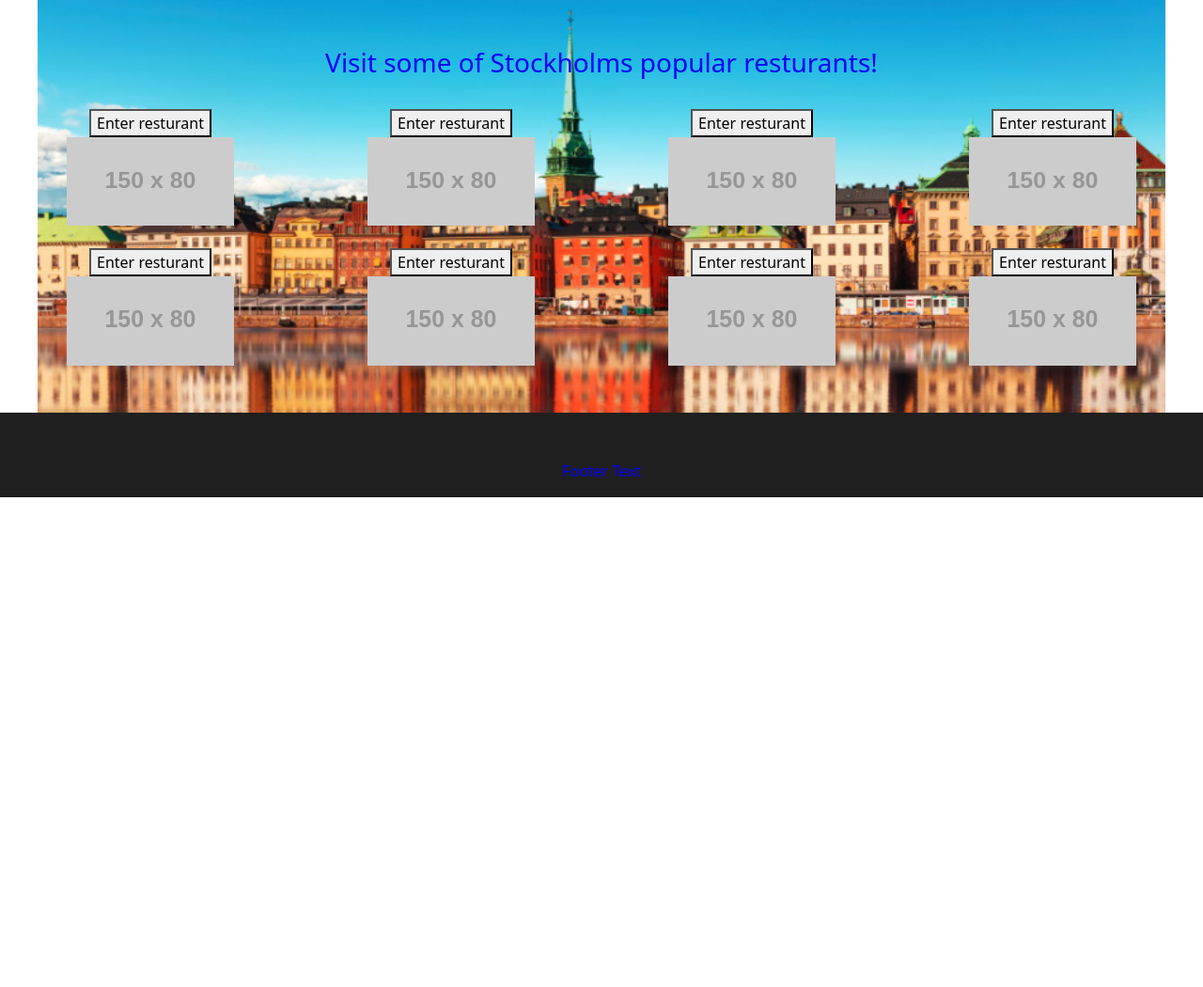
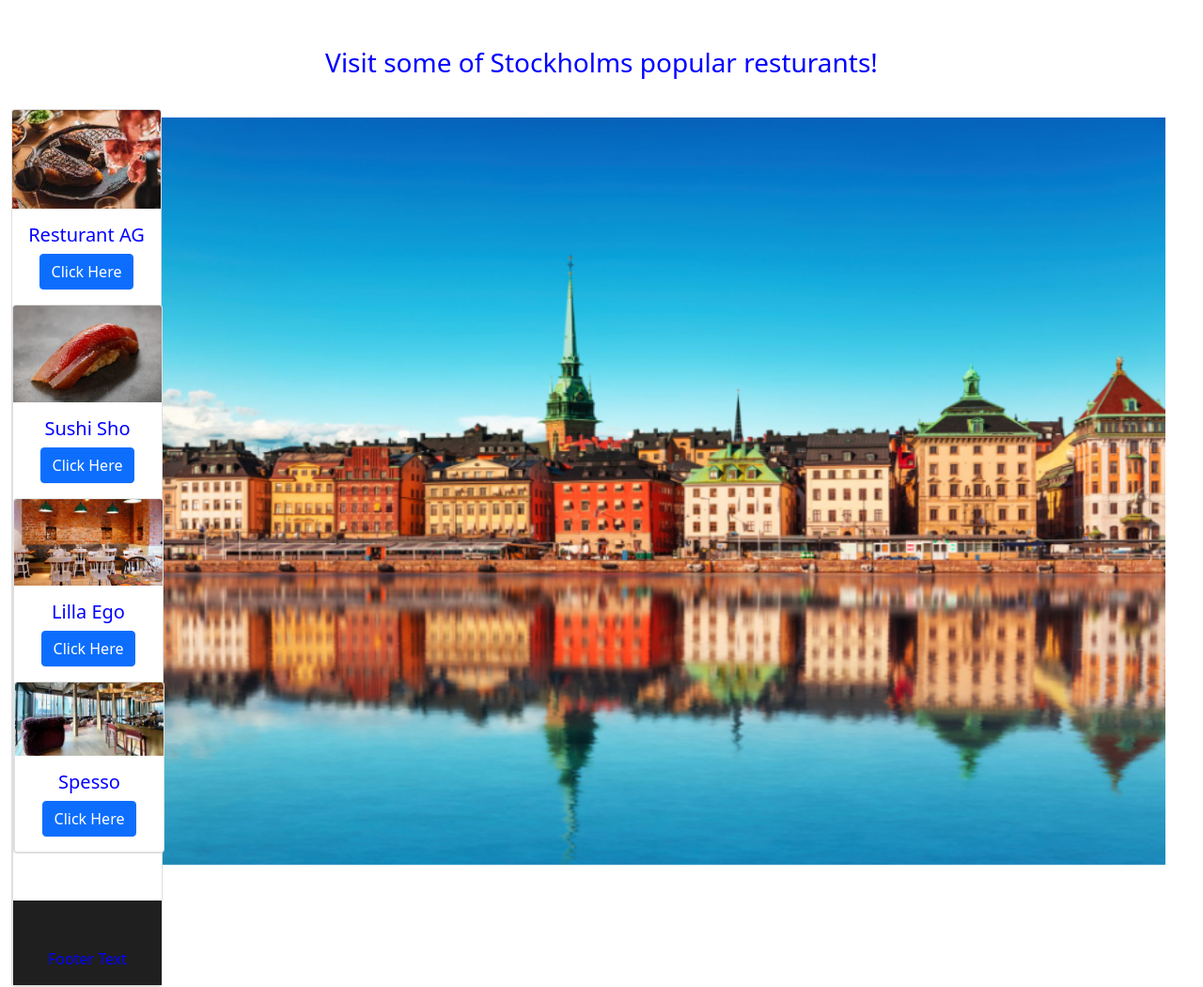
Before and after one commit to Peterlar/Taste-of-Stockholm-Blog, a Django app: page / in a window 1280 px wide. Shown: the part 100-1150 px from the top of the page at 94% size. Before the commit the page ends 629 px from the top, so only its background shows below. Run offline with Django 3.2, Linux system fonts and the light colour scheme; data that the repository does not hold is empty; some libraries are stand-ins or nearby versions.

Commit message:
redisigned landing page with cardimage and button

```diff
--- a/static/css/style.css
+++ b/static/css/style.css
@@ -20,8 +20,20 @@
     padding: 10px;
 }
 
+.button {
+    width: 150px;
+}
+
 #footer{
     background-color:rgb(32, 31, 31);
     padding-top: 50px;
     margin-top: 50px;
 }
+
+.signup-content {
+    text-align: center;
+}
+
+#signupheadline{
+    text-align: center;
+}
--- a/templates/allauth/socialaccount/signup.html
+++ b/templates/allauth/socialaccount/signup.html
@@ -5,7 +5,8 @@
 {% block head_title %}{% trans "Signup" %}{% endblock %}
 
 {% block content %}
-    <h1>{% trans "Sign Up" %}</h1>
+
+<h1>{% trans "Sign Up" %}</h1>
 
 <p>{% blocktrans with provider_name=account.get_provider.name site_name=site.name %}You are about to use your {{provider_name}} account to login to
 {{site_name}}. As a final step, please complete the following form:{% endblocktrans %}</p>
--- a/templates/index.html
+++ b/templates/index.html
@@ -5,46 +5,31 @@
 
 <div id="headline" class="container-fluid bg-3 text-center">
   <h3>Visit some of Stockholms popular resturants!</h3><br>
-  <div class="row">
-    <div class="col-sm-3">
-      <Button>Enter resturant</Button>
-      <img src="https://placehold.it/150x80?text=IMAGE" class="img-responsive" style="width:60%" alt="Image">
-      <br>
-      <br>
+  <div class="card" style="width: 10rem;">
+    <img class="card-img-top" src="../static/css/images/res-AG.png" alt="Card image cap">
+    <div class="card-body">
+      <h5 class="card-title">Resturant AG</h5>
+      <a href="#" class="btn btn-primary">Click Here</a>
     </div>
-    <div class="col-sm-3">
-      <Button>Enter resturant</Button>
-      <img src="https://placehold.it/150x80?text=IMAGE" class="img-responsive" style="width:60%" alt="Image">
-    </div>
-    <div class="col-sm-3">
-      <Button>Enter resturant</Button>
-      <img src="https://placehold.it/150x80?text=IMAGE" class="img-responsive" style="width:60%" alt="Image">
-    </div>
-    <div class="col-sm-3">
-      <Button>Enter resturant</Button>
-      <img src="https://placehold.it/150x80?text=IMAGE" class="img-responsive" style="width:60%" alt="Image">
-    </div>
-
-    <div class="container-fluid bg-3 text-center">
-      <div class="row">
-        <div class="col-sm-3">
-          <Button>Enter resturant</Button>
-          <img src="https://placehold.it/150x80?text=IMAGE" class="img-responsive" style="width:60%" alt="Image">
+    <div class="card" style="width: 10rem;">
+      <img class="card-img-top" src="../static/css/images/sushi sho.png" alt="Card image cap">
+      <div class="card-body">
+        <h5 class="card-title">Sushi Sho</h5>
+        <a href="#" class="btn btn-primary">Click Here</a>
+      </div>
+      <div class="card" style="width: 10rem;">
+        <img class="card-img-top" src="../static/css/images/lilla ego.png" alt="Card image cap">
+        <div class="card-body">
+          <h5 class="card-title">Lilla Ego</h5>
+          <a href="#" class="btn btn-primary">Click Here</a>
         </div>
-        <div class="col-sm-3">
-          <Button>Enter resturant</Button>
-          <img src="https://placehold.it/150x80?text=IMAGE" class="img-responsive" style="width:60%" alt="Image">
-        </div>
-        <div class="col-sm-3">
-          <Button>Enter resturant</Button>
-          <img src="https://placehold.it/150x80?text=IMAGE" class="img-responsive" style="width:60%" alt="Image">
-        </div>
-        <div class="col-sm-3">
-          <Button>Enter resturant</Button>
-          <img src="https://placehold.it/150x80?text=IMAGE" class="img-responsive" style="width:60%" alt="Image">
-        </div>
-
+        <div class="card" style="width: 10rem;">
+          <img class="card-img-top" src="../static/css/images/Spesso.png" alt="Card image cap">
+          <div class="card-body">
+            <h5 class="card-title">Spesso</h5>
+            <a href="#" class="btn btn-primary">Click Here</a>
+          </div>
   </div>
-</div><br>
+</div>
 
 {% endblock content %}
```
Also changed, not shown: templates/Pages/register.html (deleted, +0 -51 lines), static/css/images/Spesso.png (added), static/css/images/lilla ego.png (added), static/css/images/res-AG.png (added), static/css/images/sushi sho.png (added).
